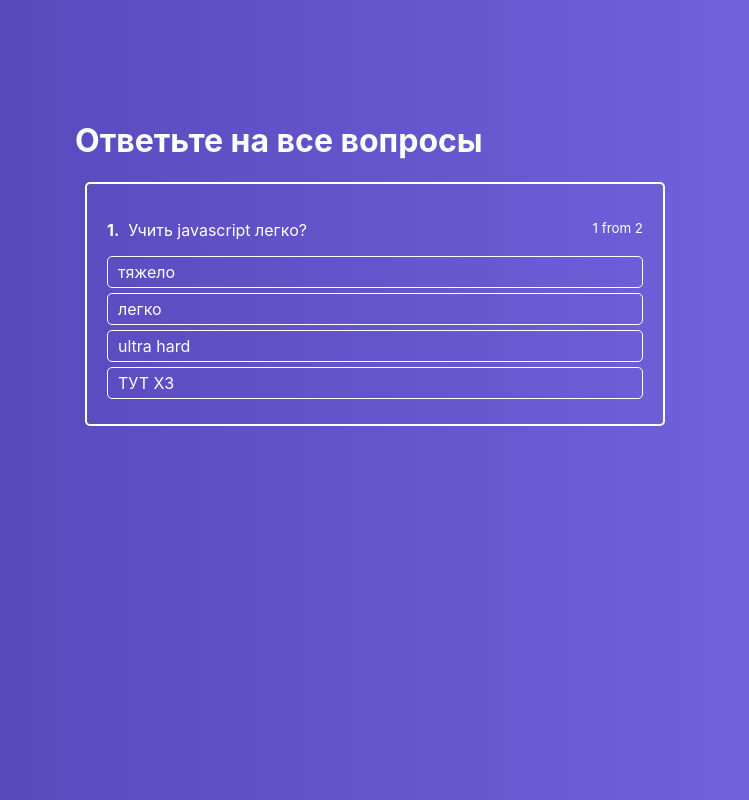
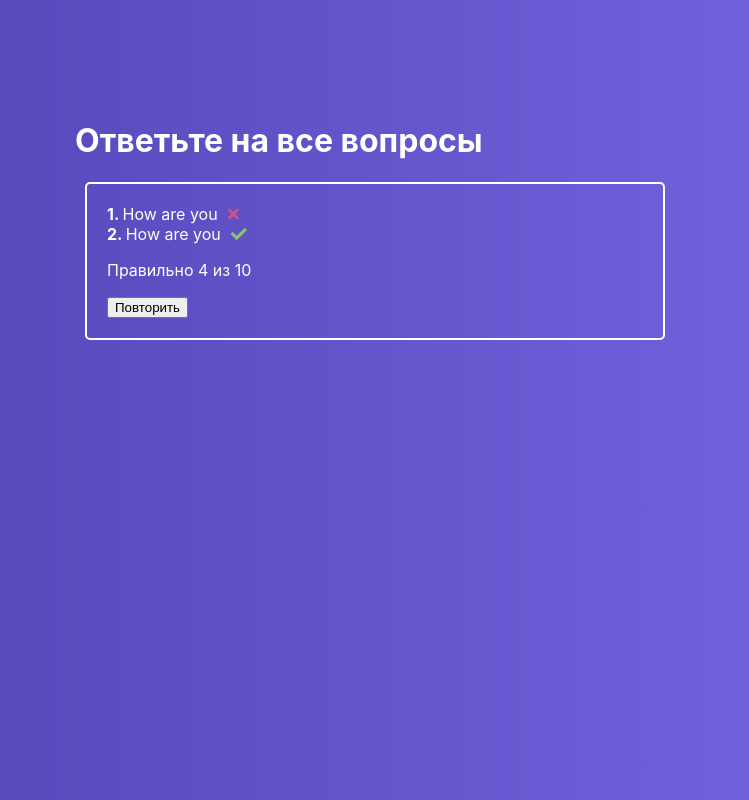
Before and after one commit to VladSidorovich/React-quiz, a React app: page / in a window 1280 px wide. Shown: the whole page, without its empty margins (265-1014 px from the left). Built offline with nearby package versions, Linux system fonts and the light colour scheme.

Commit message:
added result view

```diff
--- a/package.json
+++ b/package.json
@@ -29,6 +29,7 @@
     "eslint-plugin-react": "7.16.0",
     "eslint-plugin-react-hooks": "^1.6.1",
     "file-loader": "4.3.0",
+    "font-awesome": "^4.7.0",
     "fs-extra": "^8.1.0",
     "html-webpack-plugin": "4.0.0-beta.5",
     "identity-obj-proxy": "3.0.0",
--- a/public/index.html
+++ b/public/index.html
@@ -24,7 +24,8 @@
       work correctly both with client-side routing and a non-root public URL.
       Learn how to configure a non-root public URL by running `npm run build`.
     -->
-    <title>React App</title>
+    <link rel="stylesheet" href="https://use.fontawesome.com/releases/v5.1.0/css/all.css" integrity="sha384-lKuwvrZot6UHsBSfcMvOkWwlCMgc0TaWr+30HWe3a4ltaBwTZhyTEggF5tJv8tbt" crossorigin="anonymous">
+    <title>Quiz App</title>
   </head>
   <body>
     <noscript>You need to enable JavaScript to run this app.</noscript>
--- /dev/null
+++ b/src/components/FinishedQuiz/FinishedQuiz.js
@@ -0,0 +1,28 @@
+import React from 'react'
+import classes from './FinishedQuiz.module.css'
+
+const FinishedQuiz = props => {
+    return (
+        <div className={classes.FinishedQuiz}>
+            <ul>
+                <li>
+                <strong>1. </strong>
+                How are you
+                <i className={'fa fa-times ' + classes.error} />
+                </li>
+                <li>
+                <strong>2. </strong>
+                How are you
+                <i className={'fa fa-check ' + classes.success} />
+                </li>
+            </ul>
+            <p>Правильно 4 из 10</p>
+
+      <div>
+        <button>Повторить</button>
+      </div>
+        </div>
+    )
+}
+
+export default FinishedQuiz
--- /dev/null
+++ b/src/components/FinishedQuiz/FinishedQuiz.module.css
@@ -0,0 +1,26 @@
+.FinishedQuiz {
+    padding: 20px;
+    color: #fff;
+    border: 2px solid #fff;
+    border-radius: 5px;
+    box-sizing: border-box;
+    margin: 0 10px;
+}
+
+.FinishedQuiz ul {
+    list-style: none;
+    margin: 0;
+    padding: 0;
+}
+
+.FinishedQuiz ul li i {
+    margin-left: 10px;
+}
+
+.success {
+    color: rgba(161, 240, 69, .7);
+}
+
+.error {
+    color: rgba(240, 87, 108, .7);
+}
--- a/src/containers/Quiz/Quiz.js
+++ b/src/containers/Quiz/Quiz.js
@@ -1,10 +1,12 @@
 import React, { Component } from 'react'
 import classes from './Quiz.module.css'
 import ActiveQuiz from '../../components/ActiveQuiz/ActiveQuiz'
+import FinishedQuiz from '../../components/FinishedQuiz/FinishedQuiz'
 
 class Quiz extends Component {
 
   state = {
+    isFinished: true,
     activeQuestion: 0,
     answerState: null,
     quiz: [
@@ -21,7 +23,7 @@ class Quiz extends Component {
       },
       {
         question: 'Как у нас дела?',
-        rightAnswerId: 4,
+        rightAnswerId: 1,
         id: 2,
         answers: [
           {text: 'супер', id: 1},
@@ -34,6 +36,12 @@ class Quiz extends Component {
   }
 
   onAnswerClickHandler = answerId => {
+    if (this.state.answerState) {
+      const key = Object.keys(this.state.answerState)[0]
+      if (this.state.answerState[key] === 'success') {
+        return
+      }
+    }
 
     const question = this.state.quiz[this.state.activeQuestion]
 
@@ -44,7 +52,7 @@ class Quiz extends Component {
 
       const timeout = window.setTimeout(() => {
         if (this.isQuizFinished()) {
-          console.log('Finished')
+          this.setState({ isFinished: true})
         } else {
           this.setState({
             activeQuestion: this.state.activeQuestion + 1,
@@ -69,7 +77,9 @@ class Quiz extends Component {
       <div className={classes.Quiz}>
         <div className={classes.QuizWrapper}>
           <h1> Ответьте на все вопросы </h1>
-          <ActiveQuiz
+          {this.state.isFinished
+          ? <FinishedQuiz />
+          : <ActiveQuiz
               answers={this.state.quiz[this.state.activeQuestion].answers}
               question={this.state.quiz[this.state.activeQuestion].question}
               onAnswerClick={this.onAnswerClickHandler}
@@ -77,6 +87,7 @@ class Quiz extends Component {
               answerNumber={this.state.activeQuestion + 1}
               state={this.state.answerState}
             />
+        }
         </div>
       </div>
     )
```
Also changed, not shown: 1 other file (tests, documents, lock files or other folders). Lines whose indentation alone changed are shown as unchanged.
